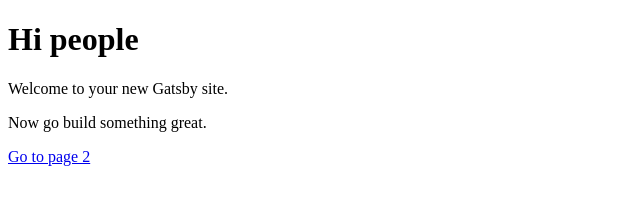
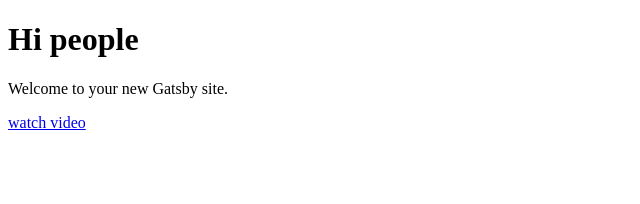
Before and after one commit to atharvsharma1998/ReactApp, a Gatsby site: page / in a window 1280 px wide. Shown: the whole page, without its empty margins (0-640 px from the left). Built offline with nearby package versions, Linux system fonts and the light colour scheme; Gatsby itself is replaced by a stand-in of ours.

Commit message:
watch button added

```diff
--- a/src/pages/index.js
+++ b/src/pages/index.js
@@ -5,8 +5,8 @@ const IndexPage = () => (
   <div>
     <h1>Hi people</h1>
     <p>Welcome to your new Gatsby site.</p>
-    <p>Now go build something great.</p>
-    <Link to="/page-2/">Go to page 2</Link>
+
+    <Link to="/page-2/">watch video</Link>
   </div>
 )
 
```
